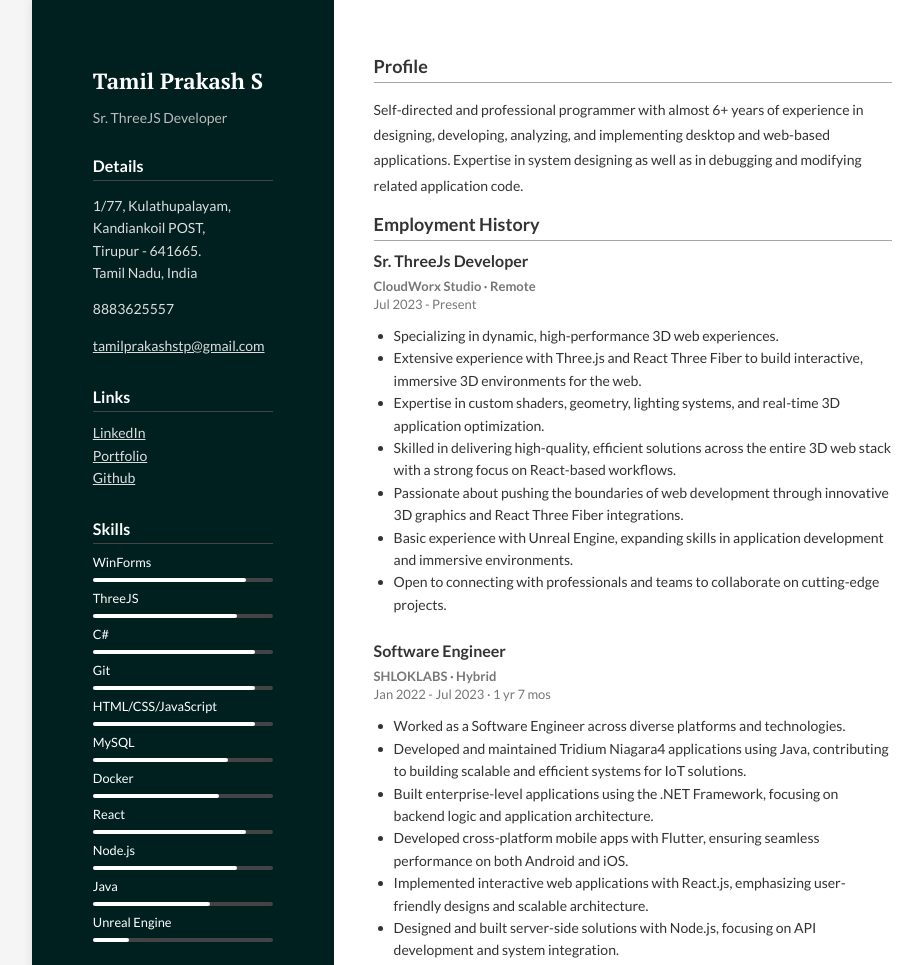
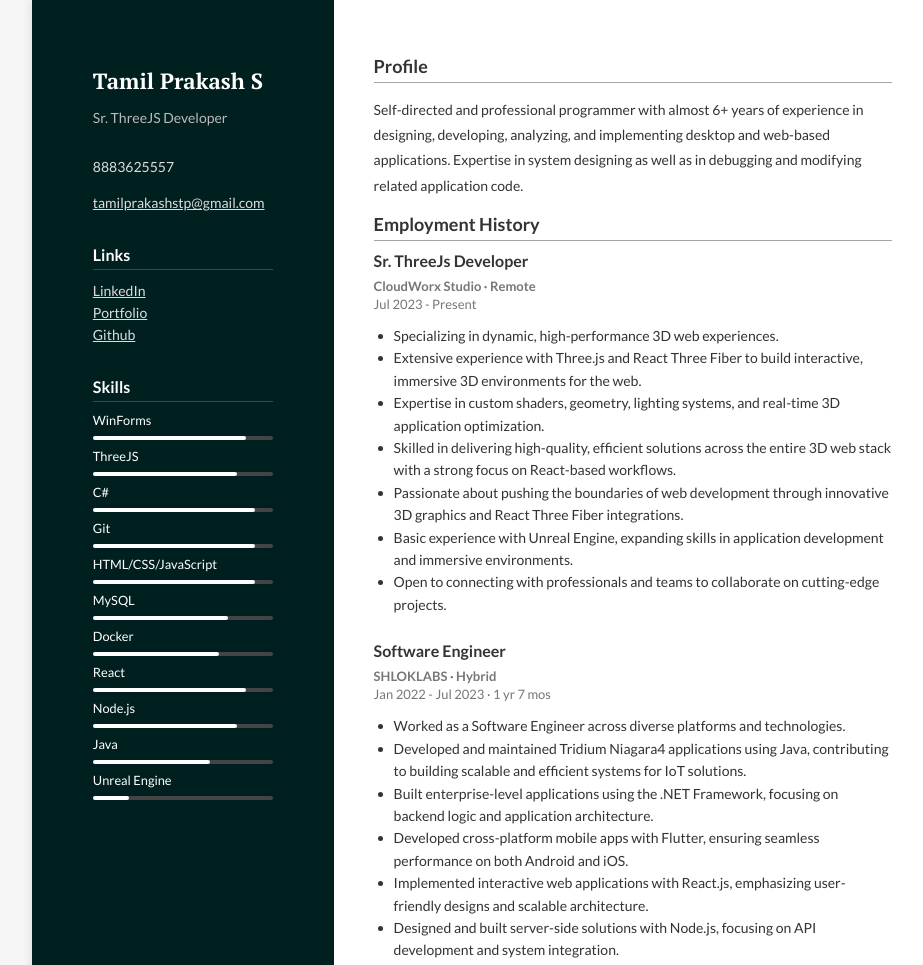
Before and after one commit to TamilPrakash-S/resumea, a website: page resume/index.html in a window 1280 px wide. Shown: the top 965 px of the page, without its empty margins (158-1081 px from the left). Drawn offline with Linux system fonts and the light colour scheme.

Commit message:
Address remove

```diff
--- a/resume/index.html
+++ b/resume/index.html
@@ -16,8 +16,6 @@
             <h1 id="name" class="ptsans"></h1>
             <h3 id="title"></h3>
             <div class="section">
-                <h2>Details</h2>
-                <p id="address"></p>
                 <p id="phone"></p>
                 <p id="email"></p>
             </div>
--- a/resume/script.js
+++ b/resume/script.js
@@ -5,7 +5,6 @@ document.addEventListener("DOMContentLoaded", function () {
 
     setText("#name", data.name);
     setText("#title", data.title);
-    setText("#address", data.details.address);
     setText("#phone", data.details.phone);
     setText("#email", `<a href="mailto:${data.details.email}">${data.details.email}</a>`);
 
--- a/resume/styles.css
+++ b/resume/styles.css
@@ -98,6 +98,11 @@ body {
     color: var(--text-color);
 }
 
+#email {
+    margin: 0!important;
+    margin-block-start: 0em;
+}
+
 .job {
     margin-bottom: 25px;
 }
```
